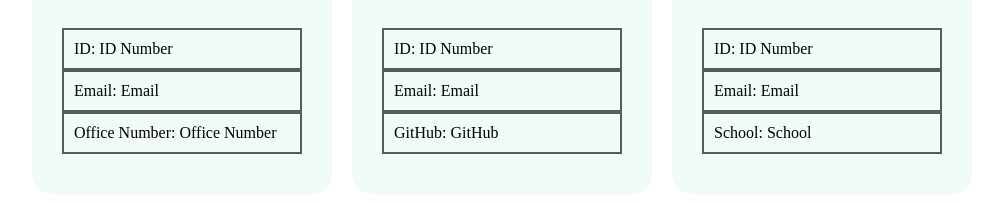
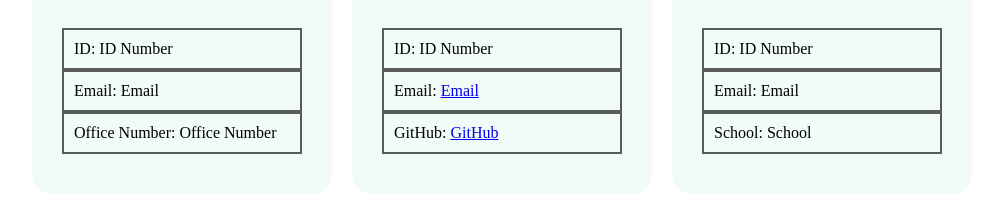
Before and after one commit to megellman/team-profile-generator, a website: page src/template.html in a window 1280 px wide. Shown: the part 269-473 px from the top of the page, without its empty margins (138-1141 px from the left). Drawn offline with Linux system fonts and the light colour scheme.

Commit message:
added a tags to email and github sections

```diff
--- a/src/template.html
+++ b/src/template.html
@@ -1,5 +1,6 @@
 <!DOCTYPE html>
 <html lang="en">
+
 <head>
     <meta charset="UTF-8">
     <meta http-equiv="X-UA-Compatible" content="IE=edge">
@@ -7,6 +8,7 @@
     <title>My Team</title>
     <link rel="stylesheet" href="../dist/style.css">
 </head>
+
 <body>
     <h1>My Team</h1>
     <div class="container">
@@ -20,17 +22,19 @@
                 <p>Email: <span>Email</span></p>
                 <p>Office Number: <span>Office Number</span></p>
             </div>
-            </div><div class="card">
+        </div>
+        <div class="card">
             <div class="title">
                 <h2>Name</h2>
                 <h3>Engineer</h3>
             </div>
             <div class="details">
                 <p>ID: <span>ID Number</span></p>
-        <p>Email: <span>Email</span></p>
-        <p>GitHub: <span>GitHub</span></p>
+                <p>Email: <a href="mailto:megan@gmail.com"><span>Email</span></p></a>
+                <p>GitHub: <a href="https://github.com/megellman" target="_blank"><span>GitHub</span></a></p>
             </div>
-</div><div class="card">
+        </div>
+        <div class="card">
             <div class="title">
                 <h2>Name</h2>
                 <h3>Intern</h3>
@@ -43,4 +47,5 @@
         </div>
     </div>
 </body>
+
 </html>
```
Lines whose indentation alone changed are shown as unchanged.
